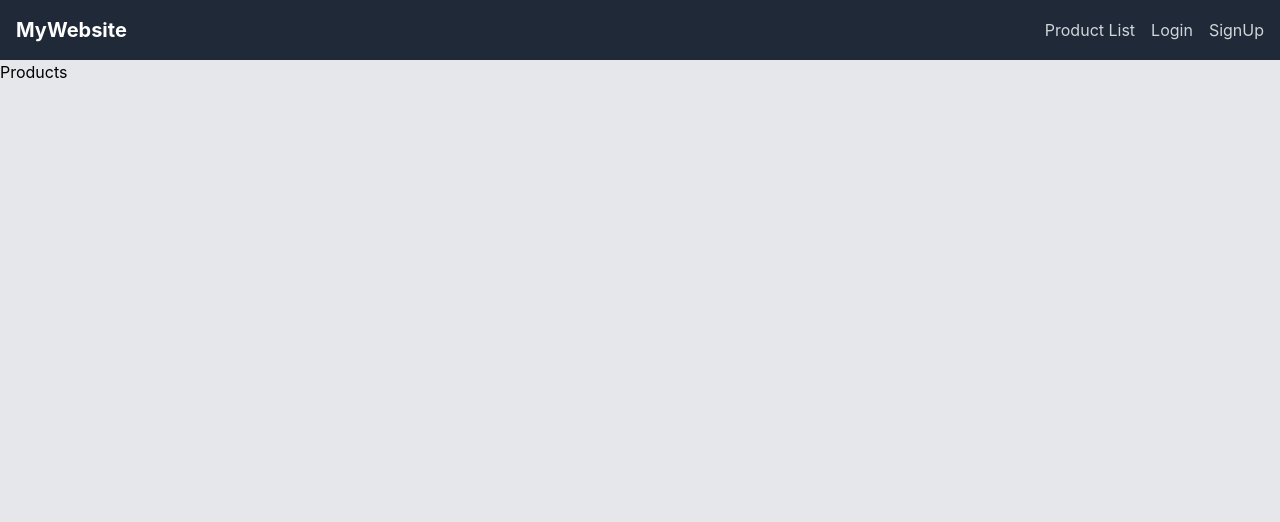
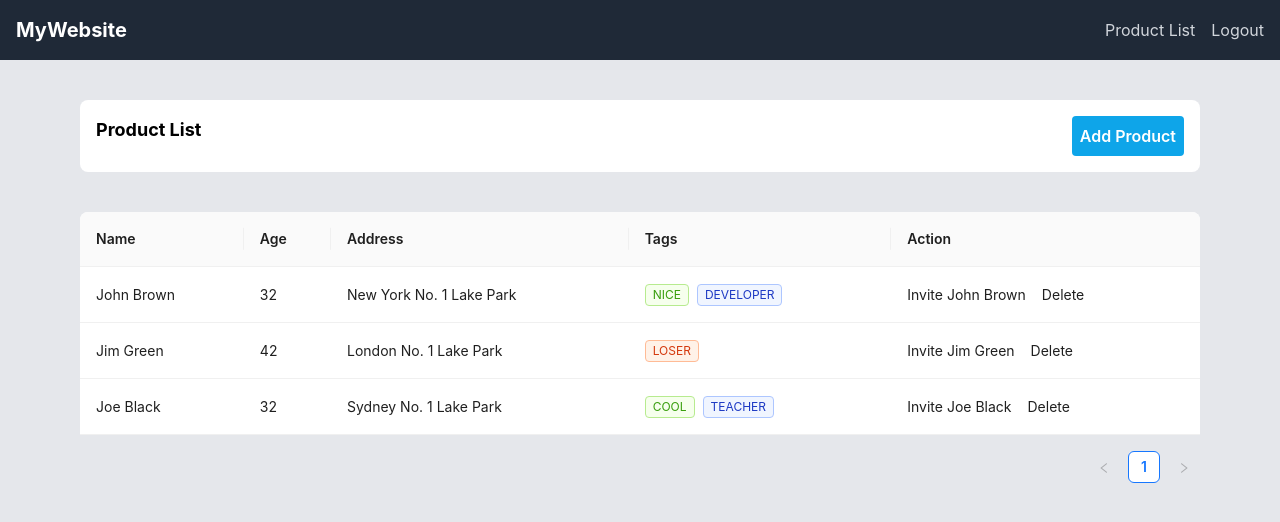
Before and after one commit to mehbooblilla/e-commerce-frontend, a React (Create React App) app: page /products in a window 1280 px wide. Shown: the top 522 px of the page. Built offline with nearby package versions, Linux system fonts and the light colour scheme; sample sign-in values are in the browser's storage.

Commit message:
integrate login and signup api and make private route

```diff
--- a/package.json
+++ b/package.json
@@ -7,6 +7,7 @@
     "@testing-library/react": "^13.4.0",
     "@testing-library/user-event": "^13.5.0",
     "antd": "^5.18.3",
+    "axios": "^1.7.2",
     "react": "^18.3.1",
     "react-dom": "^18.3.1",
     "react-hook-form": "^7.52.1",
--- a/src/Components/Navbar.jsx
+++ b/src/Components/Navbar.jsx
@@ -1,20 +1,43 @@
-import React from 'react'
-import { Link } from 'react-router-dom';
+import React from "react";
+import { Link, useNavigate } from "react-router-dom";
 
 const Navbar = () => {
+  const user = JSON.parse(localStorage.getItem("user"));
+  const navigate = useNavigate();
+  const handleLogout = () => {
+    localStorage.removeItem("user");
+    window.location.reload()
+
+  };
   return (
     <nav className="bg-gray-800 p-4">
       <div className="container mx-auto flex justify-between items-center">
         <div className="text-white text-xl font-bold">MyWebsite</div>
         <div className="space-x-4">
-          <Link to={'/products'} className="text-gray-300 hover:text-white">Product List</Link>
-          <Link to={'/login'} className="text-gray-300 hover:text-white">Login</Link>
-          <Link to={'/signup'} className="text-gray-300 hover:text-white">SignUp</Link>
-
+          <Link to={"/products"} className="text-gray-300 hover:text-white">
+            Product List
+          </Link>
+          {user ? (
+            <span
+              onClick={handleLogout}
+              className="text-gray-300 hover:text-white cursor-pointer"
+            >
+              Logout
+            </span>
+          ) : (
+            <>
+              <Link to={"/login"} className="text-gray-300 hover:text-white">
+                Login
+              </Link>
+              <Link to={"/signup"} className="text-gray-300 hover:text-white">
+                SignUp
+              </Link>
+            </>
+          )}
         </div>
       </div>
     </nav>
   );
-}
+};
 
-export default Navbar
+export default Navbar;
--- a/src/Components/routes/MainRoutes.jsx
+++ b/src/Components/routes/MainRoutes.jsx
@@ -1,24 +1,28 @@
-import React from 'react'
-import { BrowserRouter as Router, Route, Routes } from 'react-router-dom';
-import Layout from '../Layout';
-import Login from '../../Pages/Login';
-import Signup from '../../Pages/Signup';
-import Products from '../../Pages/Products';
+import React from "react";
+import { BrowserRouter as Router, Route, Routes, Navigate } from "react-router-dom";
+import Layout from "../Layout";
+import Login from "../../Pages/Login";
+import Signup from "../../Pages/Signup";
+import Products from "../../Pages/Products";
+import PrivateRoute from "./PrivateRoute";
 const MainRoutes = () => {
+  const user = JSON.parse(localStorage.getItem("user"));
+  console.log(user);
   return (
-
     <Router>
+      {user ? (
+        <PrivateRoute />
+      ) : (
         <Routes>
           <Route path="/" element={<Layout />}>
-          <Route index element={<Login />} />
+            <Route path="signup" element={<Signup />} />
             <Route path="login" element={<Login />} />
-          <Route path="signup" element={<Signup />} />
-          <Route path="products" element={<Products />} />
+            <Route path='*' element={<Navigate to='/login' />} />
           </Route>
         </Routes>
+      )}
+    </Router>
+  );
+};
 
-    </Router>
-  )
-}
-
-export default MainRoutes
+export default MainRoutes;
--- /dev/null
+++ b/src/Components/routes/PrivateRoute.jsx
@@ -0,0 +1,21 @@
+import React from 'react'
+import { BrowserRouter as Router, Route, Routes, Navigate } from 'react-router-dom';
+import Layout from '../Layout';
+import Login from '../../Pages/Login';
+import Signup from '../../Pages/Signup';
+import Products from '../../Pages/Products';
+const PrivateRoute = () => {
+  return (
+
+      <Routes>
+          <Route path="/" element={<Layout />}>
+          <Route path="products" index element={<Products />} />
+          <Route path='*' element={<Navigate to='/products' />} />
+          </Route>
+
+      </Routes>
+
+  )
+}
+
+export default PrivateRoute
--- a/src/Pages/Login.jsx
+++ b/src/Pages/Login.jsx
@@ -1,4 +1,5 @@
-import React from "react";
+import axios from "axios";
+import React, { useState } from "react";
 import { useForm } from "react-hook-form";
 
 const Login = () => {
@@ -8,7 +9,20 @@ const Login = () => {
     watch,
     formState: { errors },
   } = useForm();
-  const onSubmit = data => console.log(data);
+  const [loading,setloading]=useState(false)
+  const onSubmit = data =>{
+    setloading(true)
+    axios.post('http://localhost:5000/login',data).then(response=>{
+      console.log(response,'login response');
+      localStorage.setItem('user',JSON.stringify(response.data.data))
+      setTimeout(() => {
+       window.location.reload()
+      }, 2000);
+
+      setloading(false)
+    })
+
+  };
 
   return (
     <div className="w-full h-full flex justify-center items-center">
@@ -30,7 +44,7 @@ const Login = () => {
 
 
 
-            <input type="submit" className="bg-sky-500 p-2 rounded-md text-lg font-semibold mt-4" />
+            <input type="submit" className="bg-sky-500 p-2 rounded-md text-lg font-semibold mt-8 cursor-pointer" />
           </form>
         </div>
       </div>
--- a/src/Pages/Products.jsx
+++ b/src/Pages/Products.jsx
@@ -1,8 +1,87 @@
 import React from 'react'
-
+import { Space, Table, Tag } from 'antd';
+const columns = [
+    {
+      title: 'Name',
+      dataIndex: 'name',
+      key: 'name',
+      render: (text) => <a>{text}</a>,
+    },
+    {
+      title: 'Age',
+      dataIndex: 'age',
+      key: 'age',
+    },
+    {
+      title: 'Address',
+      dataIndex: 'address',
+      key: 'address',
+    },
+    {
+      title: 'Tags',
+      key: 'tags',
+      dataIndex: 'tags',
+      render: (_, { tags }) => (
+        <>
+          {tags.map((tag) => {
+            let color = tag.length > 5 ? 'geekblue' : 'green';
+            if (tag === 'loser') {
+              color = 'volcano';
+            }
+            return (
+              <Tag color={color} key={tag}>
+                {tag.toUpperCase()}
+              </Tag>
+            );
+          })}
+        </>
+      ),
+    },
+    {
+      title: 'Action',
+      key: 'action',
+      render: (_, record) => (
+        <Space size="middle">
+          <a>Invite {record.name}</a>
+          <a>Delete</a>
+        </Space>
+      ),
+    },
+  ];
+  const data = [
+    {
+      key: '1',
+      name: 'John Brown',
+      age: 32,
+      address: 'New York No. 1 Lake Park',
+      tags: ['nice', 'developer'],
+    },
+    {
+      key: '2',
+      name: 'Jim Green',
+      age: 42,
+      address: 'London No. 1 Lake Park',
+      tags: ['loser'],
+    },
+    {
+      key: '3',
+      name: 'Joe Black',
+      age: 32,
+      address: 'Sydney No. 1 Lake Park',
+      tags: ['cool', 'teacher'],
+    },
+  ];
 const Products = () => {
   return (
-    <div>Products</div>
+    <div className='py-10 px-20 '>
+       <header className='flex p-4 bg-white mb-10 rounded-lg'>
+        <div className='flex justify-between w-full'>
+            <h1 className='text-lg font-bold'>Product List</h1>
+            <button className='bg-sky-500 p-2 rounded text-white font-semibold'>Add Product</button>
+        </div>
+       </header>
+        <Table columns={columns} dataSource={data} />
+    </div>
   )
 }
 
--- a/src/Pages/Signup.jsx
+++ b/src/Pages/Signup.jsx
@@ -1,6 +1,7 @@
-import React from "react";
+import React, { useState } from "react";
 import { useForm } from "react-hook-form";
-
+import axios from 'axios'
+import { useNavigate } from "react-router-dom";
 const Signup = () => {
   const {
     register,
@@ -8,7 +9,21 @@ const Signup = () => {
     watch,
     formState: { errors },
   } = useForm();
-  const onSubmit = data => console.log(data);
+const [loading,setloading]=useState(false)
+
+  const onSubmit = data =>{
+    setloading(true)
+    axios.post('http://localhost:5000/register',data).then(response=>{
+      console.log(response,'signup response');
+      localStorage.setItem('user',JSON.stringify(response.data))
+      setTimeout(() => {
+       window.location.reload()
+      }, 2000);
+
+      setloading(false)
+    })
+
+  };
 
   return (
     <div className="w-full h-full flex justify-center items-center">
@@ -18,12 +33,12 @@ const Signup = () => {
           <form onSubmit={handleSubmit(onSubmit)} className="gap-2 flex flex-col w-full">
             <div className="gap-2 flex flex-col">
             <label htmlFor="" className="text-lg font-semibold">Full Name</label>
-            <input  {...register("name",{ required: true })} className="flex border border-gray-400 p-2 outline-none rounded-md"/>
+            <input  {...register("name",{ required: true })} name="name" type="text" className="flex border border-gray-400 p-2 outline-none rounded-md"/>
             {errors.name && <span className="text-red-800 ">Name is required</span>}
             </div>
             <div className="gap-2 flex flex-col">
             <label htmlFor="" className="text-lg font-semibold">Email</label>
-            <input  {...register("email",{ required: true })} type="email" className="flex border border-gray-400 p-2 outline-none rounded-md"/>
+            <input  {...register("email",{ required: true })}  name="email" type="email" className="flex border border-gray-400 p-2 outline-none rounded-md"/>
             {errors.email && <span className="text-red-800">Email is required</span>}
             </div>
             <div className="gap-2 flex flex-col">
@@ -34,7 +49,7 @@ const Signup = () => {
 
 
 
-            <input type="submit" className="bg-sky-500 p-2 rounded-md text-lg font-semibold mt-4" />
+            <button type="submit" disabled={loading} className={`${loading ? "bg-gray-400":'bg-sky-500'} p-2 rounded-md text-lg font-semibold mt-4`} >Submit</button>
           </form>
         </div>
       </div>
```
Also changed, not shown: 1 other file (tests, documents, lock files or other folders). Lines whose indentation alone changed are shown as unchanged.
